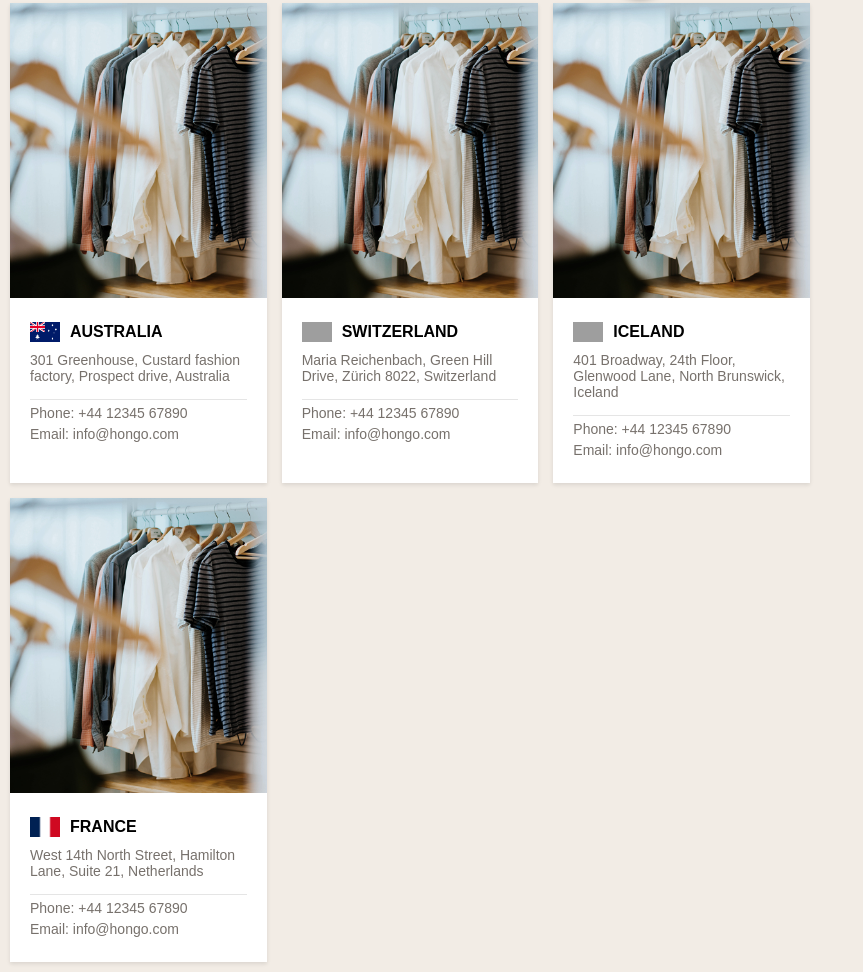
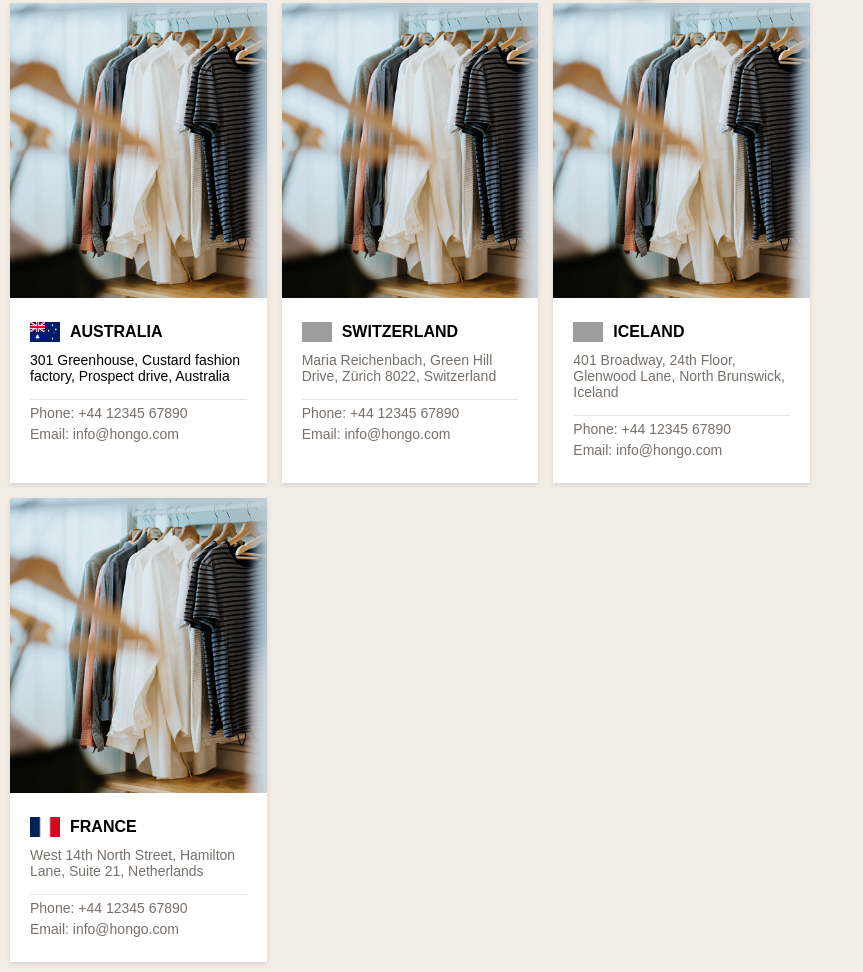
Before and after one commit to LagartoJuancho17/MaquetadoFinal, a plain HTML site: page otrasPaginas/store-locator.html in a window 1280 px wide. Shown: the part 1459-2431 px from the top of the page, without its empty margins (0-863 px from the left). Drawn offline with Linux system fonts and the light colour scheme; grey boxes are pictures that could not be loaded; a web font is replaced by a local one.

Commit message:
Descripción de los cambios que realizaste

```diff
--- a/otrasPaginas/store-locator.html
+++ b/otrasPaginas/store-locator.html
@@ -77,7 +77,7 @@
                     <img alt="Australia flag" src="../assets/images/Store-locator/australia.png" />
                     AUSTRALIA
                 </h3>
-                <p class="niveau color-gris rem1">301 Greenhouse, Custard fashion factory, Prospect drive, Australia</p>
+                <p class="niveau color-grgis rem1">301 Greenhouse, Custard fashion factory, Prospect drive, Australia</p>
                 <div class="contact-info-store-locator">
                     <p class="niveau color-gris rem1">Phone: +44 12345 67890</p>
                     <p class="niveau color-gris rem1">Email: info@hongo.com</p>
```
